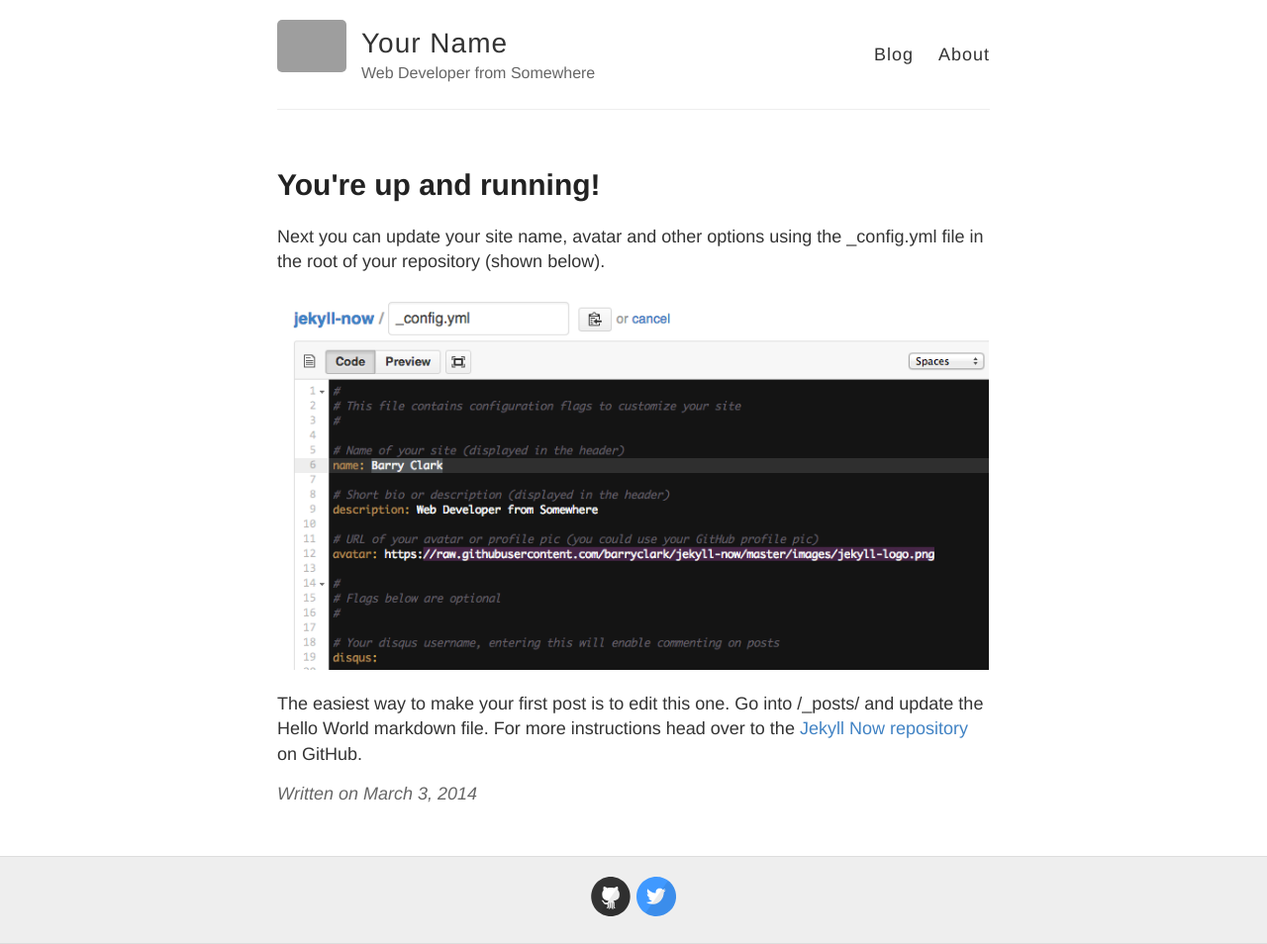
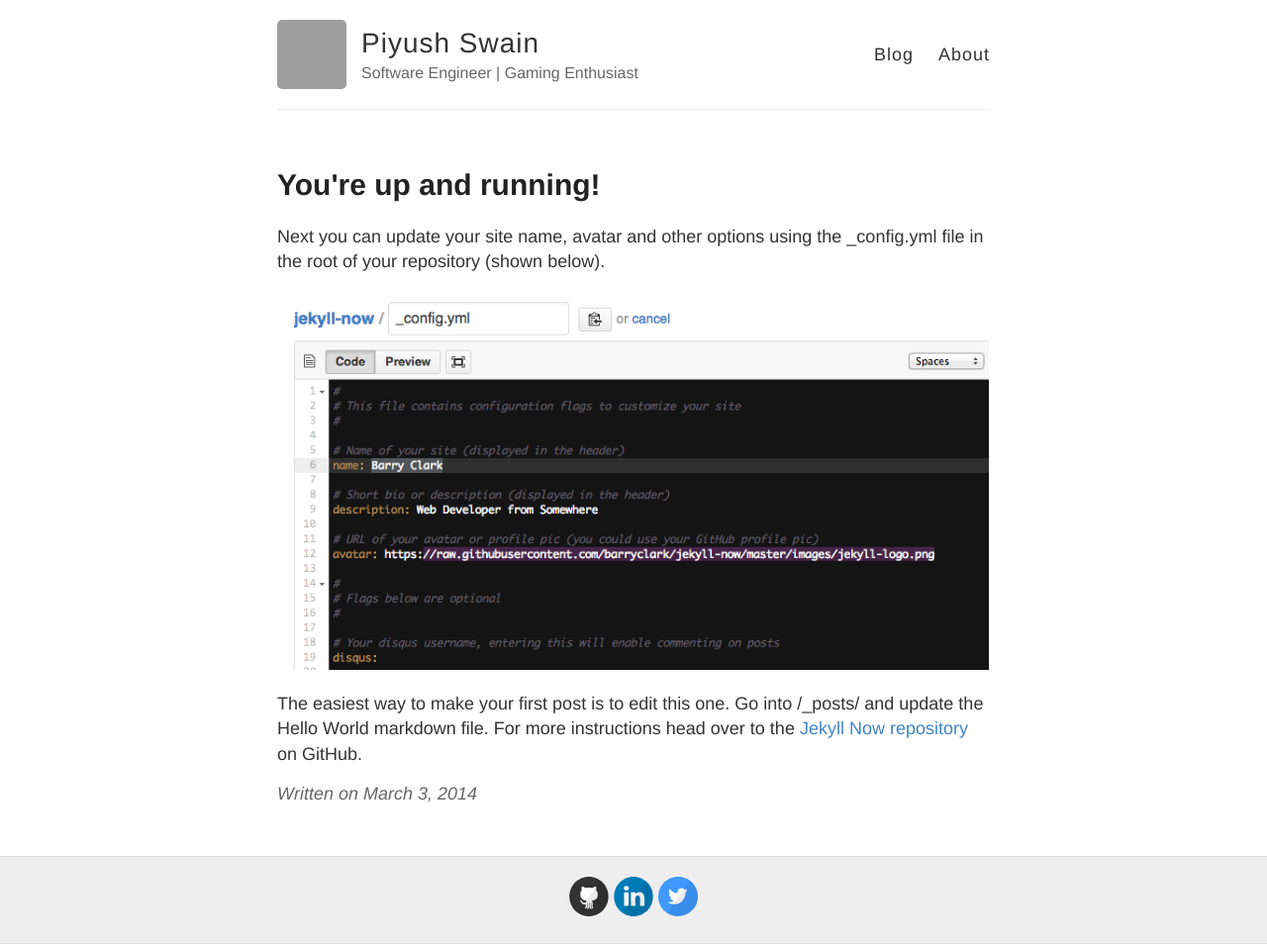
Before and after one commit to piyushswain/piyushswain.github.io, a Jekyll site: the page built from _posts/2014-3-3-Hello-World.md, in a window 1280 px wide. Shown: the whole page at 99% size. Built offline with Jekyll 4.4.1, drawn with Linux system fonts in a browser that asks for light colours; grey boxes are pictures that could not be loaded.

Commit message:
Update Config

```diff
--- a/_config.yml
+++ b/_config.yml
@@ -3,13 +3,13 @@
 #
 
 # Name of your site (displayed in the header)
-name: Your Name
+name: Piyush Swain
 
 # Short bio or description (displayed in the header)
-description: Web Developer from Somewhere
+description: Software Engineer | Gaming Enthusiast
 
 # URL of your avatar or profile pic (you could use your GitHub profile pic)
-avatar: https://raw.githubusercontent.com/barryclark/jekyll-now/master/images/jekyll-logo.png
+avatar: https://avatars.githubusercontent.com/u/25799316?v=4
 
 #
 # Flags below are optional
@@ -21,12 +21,12 @@ footer-links:
   email:
   facebook:
   flickr:
-  github: barryclark/jekyll-now
+  github: piyushswain
   instagram:
-  linkedin:
+  linkedin: piyush-swain-199406185
   pinterest:
   rss: # just type anything here for a working RSS icon
-  twitter: jekyllrb
+  twitter: PiyushSwain3
   stackoverflow: # your stackoverflow profile, e.g. "users/50476/bart-kiers"
   youtube: # channel/<your_long_string> or user/<user-name>
   googleplus: # anything in your profile username that comes after plus.google.com/
@@ -41,7 +41,7 @@ google_analytics:
 
 # Your website URL (e.g. http://barryclark.github.io or http://www.barryclark.co)
 # Used for Sitemap.xml and your RSS feed
-url:
+url: https://piyushswain.github.io
 
 # If you're hosting your site at a Project repository on GitHub pages
 # (http://yourusername.github.io/repository-name)
```
